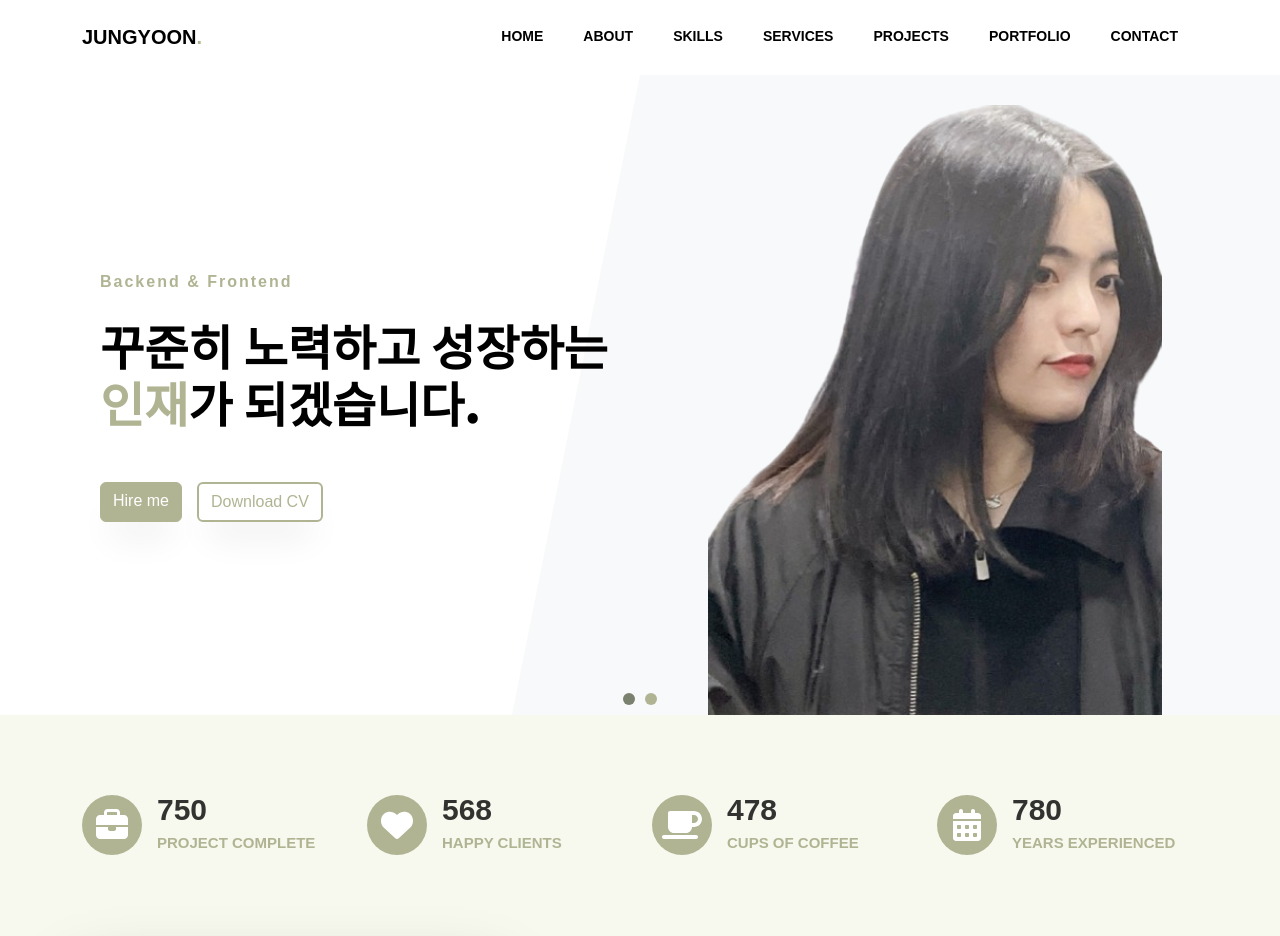
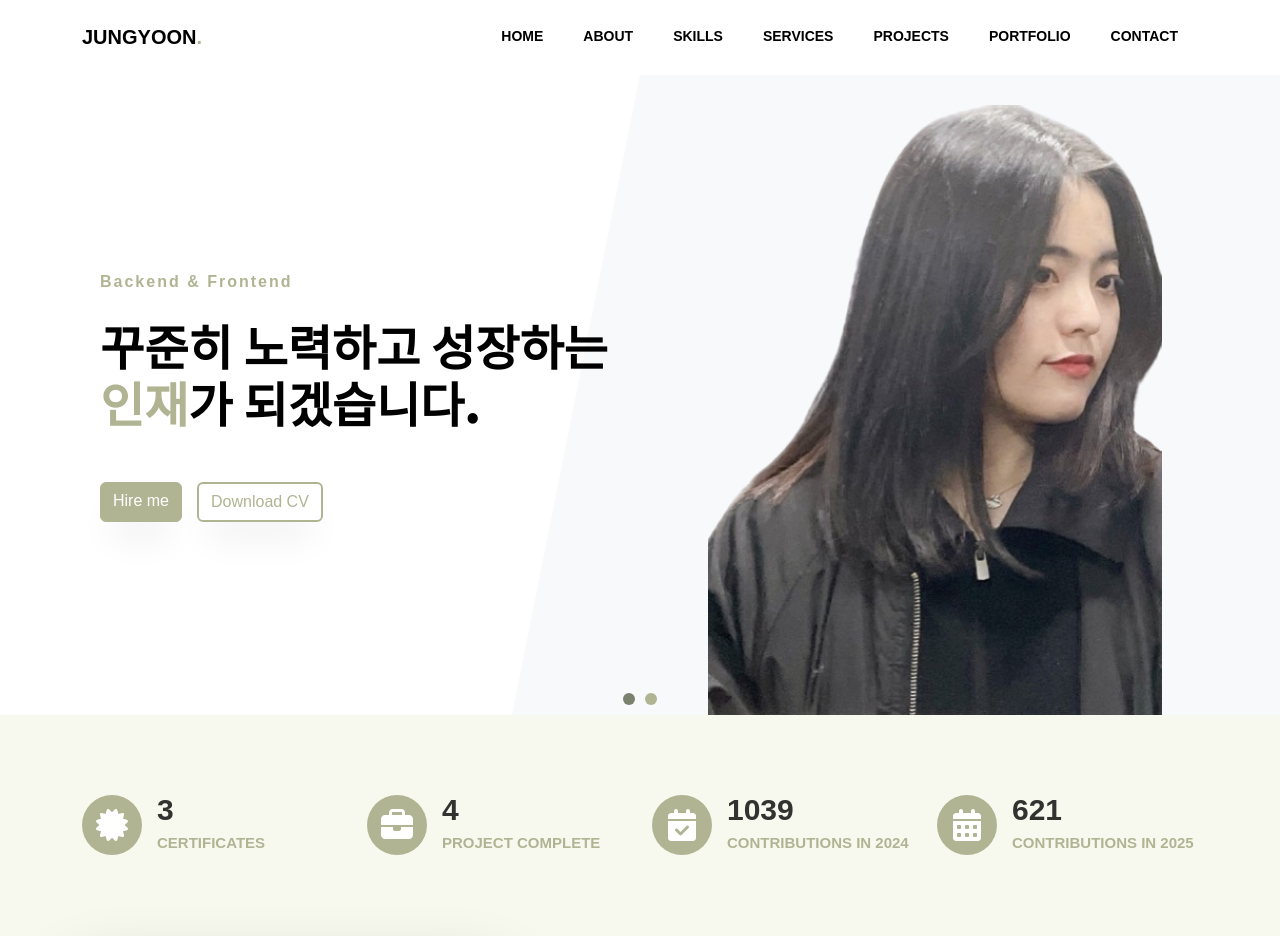
Before and after one commit to jungyoonn/portfolio, a React (Create React App) app: page / in a window 1280 px wide. Shown: the top 936 px of the page. Built offline with nearby package versions, Linux system fonts and the light colour scheme; grey boxes are pictures that could not be loaded.

Commit message:
아이콘 변경

```diff
--- a/src/components/home/Counter.jsx
+++ b/src/components/home/Counter.jsx
@@ -1,6 +1,6 @@
 import React, { useEffect, useRef } from 'react';
 import { FontAwesomeIcon } from '@fortawesome/react-fontawesome';
-import { faBriefcase, faHeart, faCoffee, faCalendarAlt } from '@fortawesome/free-solid-svg-icons';
+import { faBriefcase, faCalendarCheck, faCalendarAlt, faCertificate } from '@fortawesome/free-solid-svg-icons';
 
 const Counter = () => {
   // 카운터 참조
@@ -52,10 +52,10 @@ const Counter = () => {
 
   // 카운터 데이터 - 폰트어썸 아이콘으로 변경
   const counterData = [
-    { icon: faBriefcase, number: 750, title: 'Project Complete' },
-    { icon: faHeart, number: 568, title: 'Happy Clients' },
-    { icon: faCoffee, number: 478, title: 'Cups of coffee' },
-    { icon: faCalendarAlt, number: 780, title: 'Years experienced' }
+    { icon: faCertificate, number: 3, title: 'Certificates' },
+    { icon: faBriefcase, number: 4, title: 'Project Complete' },
+    { icon: faCalendarCheck, number: 1039, title: 'Contributions in 2024' },
+    { icon: faCalendarAlt, number: 621, title: 'Contributions in 2025' }
   ];
 
   return (
```
